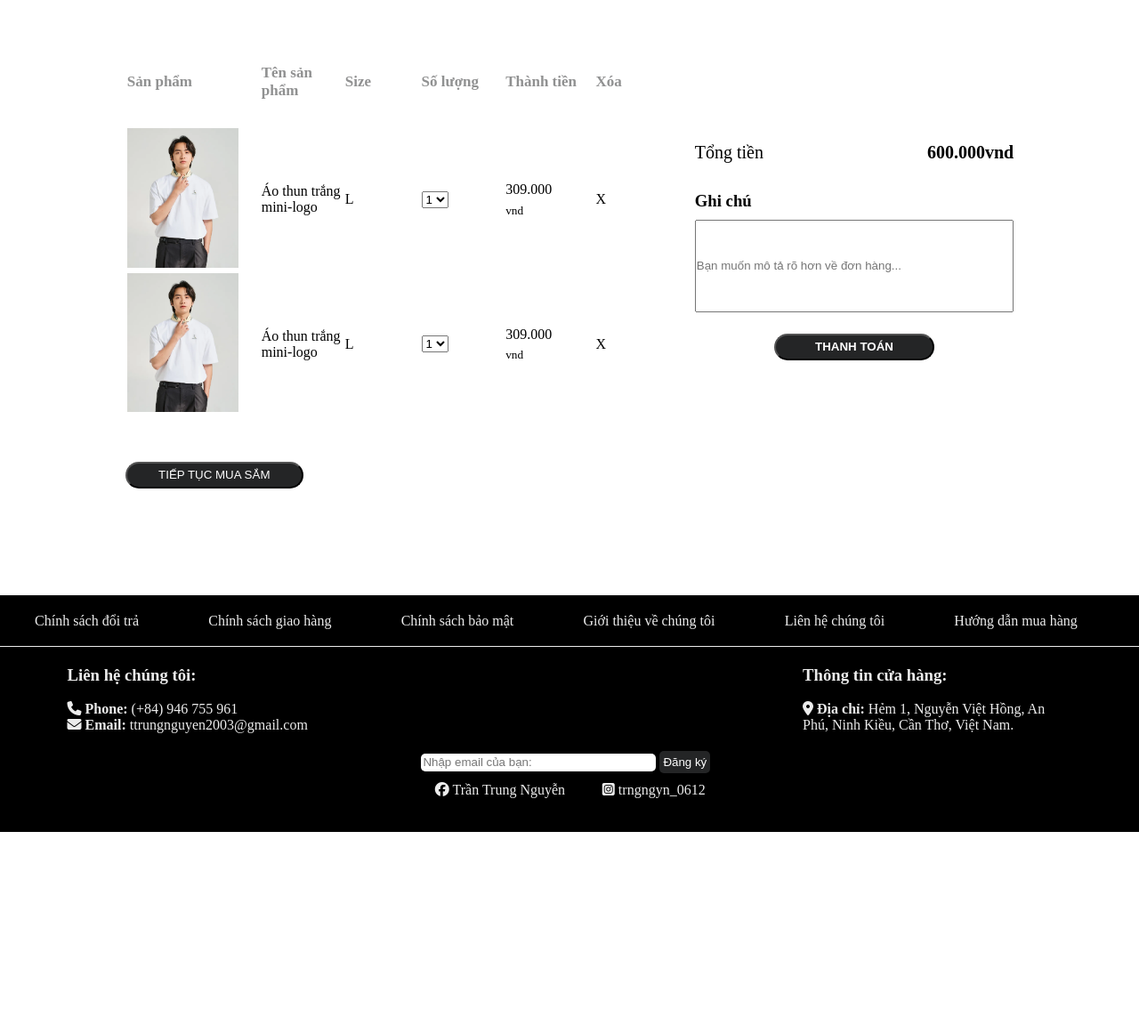
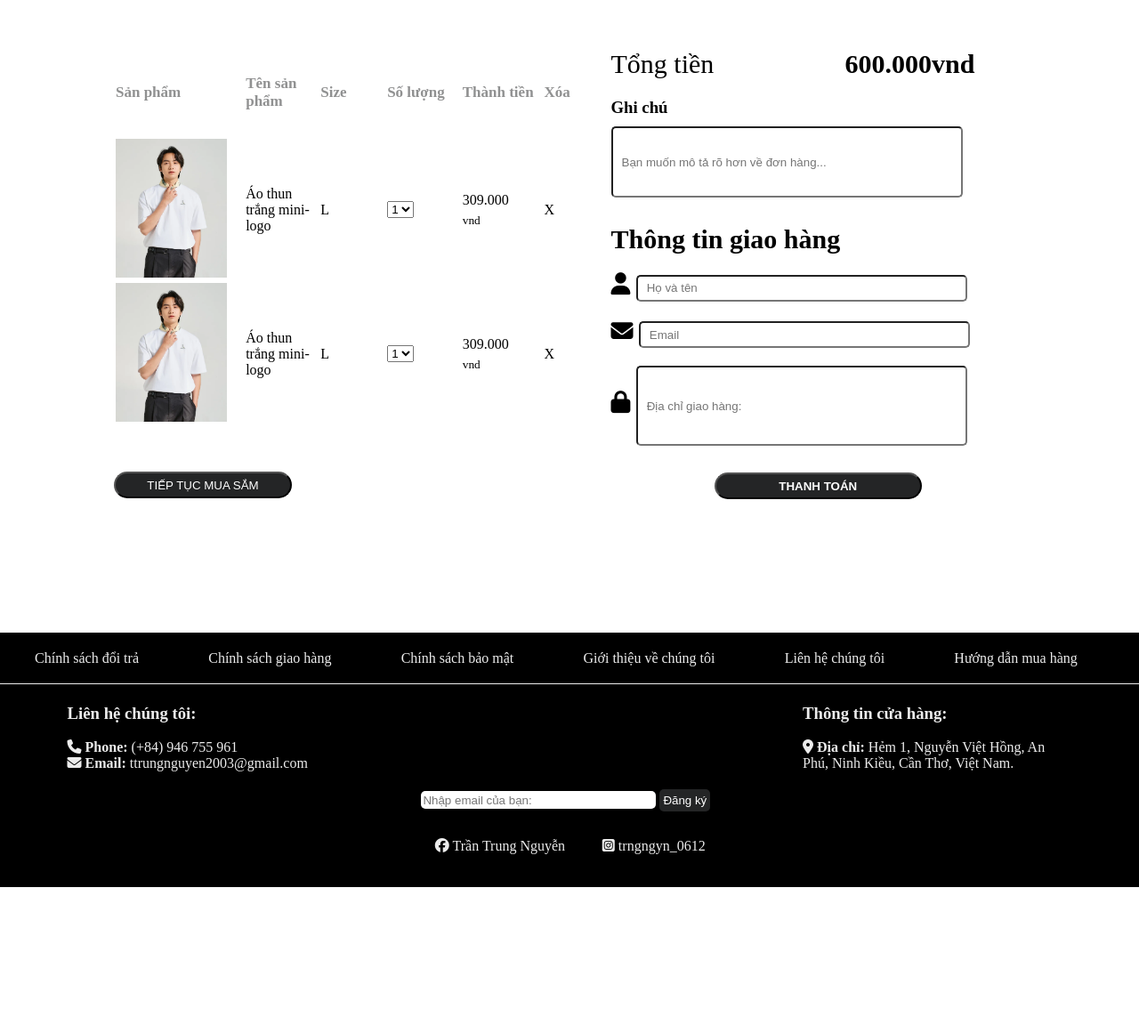
Before and after one commit to ttn-piw/clothing_web, a PHP site: page /cart.php in a window 1280 px wide. Shown: the part 177-1329 px from the top of the page at 89% size. Run offline with PHP 8.4, Linux system fonts and the light colour scheme.

Commit message:
Cart php

```diff
--- a/cart.php
+++ b/cart.php
@@ -130,11 +130,28 @@
                         <h3>Ghi chú</h3>
                         <input type="text" placeholder="Bạn muốn mô tả rõ hơn về đơn hàng...">
                     </div>
+                    <div class="shipping_detail">
+                        <h2>Thông tin giao hàng</h2>
+                            <div class="text_input">
+                                <label for="Name"><i class="fa-solid fa-user"></i>
+                                    <input type="text" name="cus_name" id="cus_name" placeholder="Họ và tên" required>
+                                </label>
+                            </div>
+                            <div class="text_input">
+                                <label for="email"><i class="fa-solid fa-envelope"></i>
+                                    <input type="text" name="email" id="email" placeholder="Email" required>
+                                </label>
+                           </div>
+                            <div class="text_input">
+                                <label for="address"><i class="fa-solid fa-lock"></i>
+                                    <input type="text" name="address" id="address" placeholder="Địa chỉ giao hàng:" required>
+                                </label>
+                            </div>
+                    </div>
                     <button id="get_bill">THANH TOÁN</button>
                 </div>
             </div>
         </div>
-
         <footer id="footer_page">
             <div class="policy">
              <ul type="none">
--- a/index.php
+++ b/index.php
@@ -117,7 +117,8 @@
             <div id="title_na"><a href="">NEW ARRIVAL</a></div>
                <ul class="list_product" >
                <?php
-                $sql = "SELECT * FROM product WHERE PTagSpace ='NA'";
+                $sql = "SELECT * FROM product p JOIN categories c ON p.CTG_ID = c.CTG_ID
+                        WHERE c.CTG_Name='New Arrival'";
                 $result = $connect->query($sql);
                 // Loop through each product and display them
                 if ($result->num_rows > 0) {
--- a/index/Cart/cart.css
+++ b/index/Cart/cart.css
@@ -220,8 +220,6 @@ header{
     border-bottom: 1px solid black;
     /* background-color: aquamarine; */
 }
-.content_left table tr:first-child{
-}
 .content .content_left table tr th{
     font-size: 17px;
     text-align: left;
@@ -244,6 +242,7 @@ button{
     border-radius: 50px;
     font-weight: 500;
     height: 30px;
+    margin-bottom: 20px;
 }
 button:hover{
     background-color: white;
@@ -253,14 +252,12 @@ button:hover{
 }
 .content .content_right{
     /* background-color: bisque; */
-    height: 300px;
-    width: 35%;
-    position: relative;
+    width: 50%;
 }
 .content_right .total{
     /* background-color: aquamarine; */
     height: 50px;
-    font-size: 20px;
+    font-size: 30px;
     padding-top: 15px;
 }
 .content_right button{
@@ -269,7 +266,7 @@ button:hover{
     font-weight: 600;
 }
 #money{
-    float: right;
+    padding-left: 30%;
 }
 #get_bill{
     width: 50%;
@@ -285,10 +282,30 @@ button:hover{
     margin-bottom: 10px;
 }
 .note input{
-    width: 100%;
-    height: 80%;
+    width: 85%;
+    border-radius: 5px;
+    height: 80px;
+    padding-left: 10px;
+}
+.shipping_detail h2{
+    margin-top: 30px;
+    font-size: 30px;
+}
+.shipping_detail .text_input{
+    margin-top: 20px;
+    font-size: 25px;
+
 }
 
+.shipping_detail .text_input label input{
+    width: 80%;
+    border-radius: 5px;
+    height: 30px;
+    padding-left: 10px;
+}
+#address{
+    height: 90px;
+}
 footer{
     background-color: #000000;
     margin-top: 100px;
```
